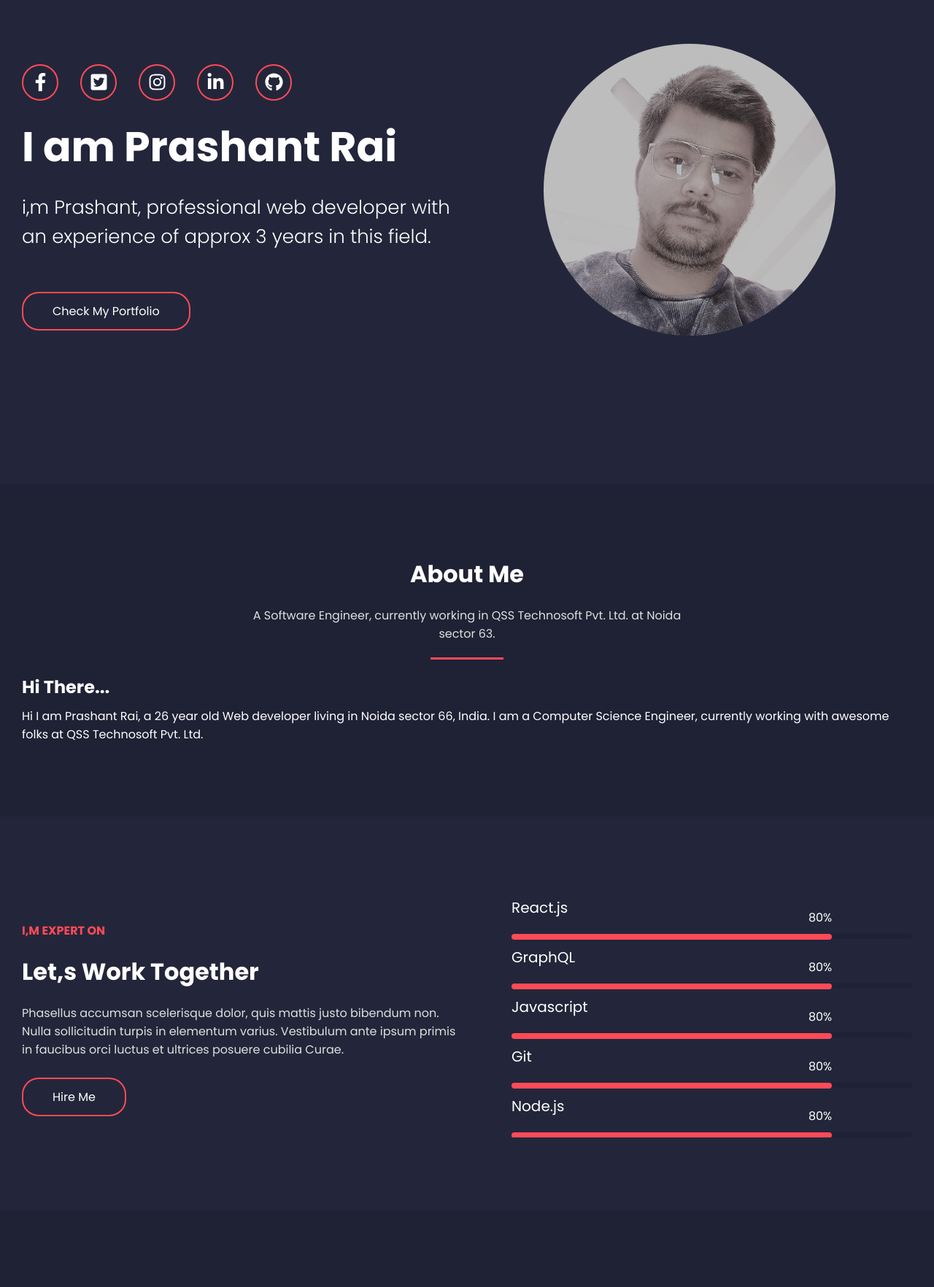
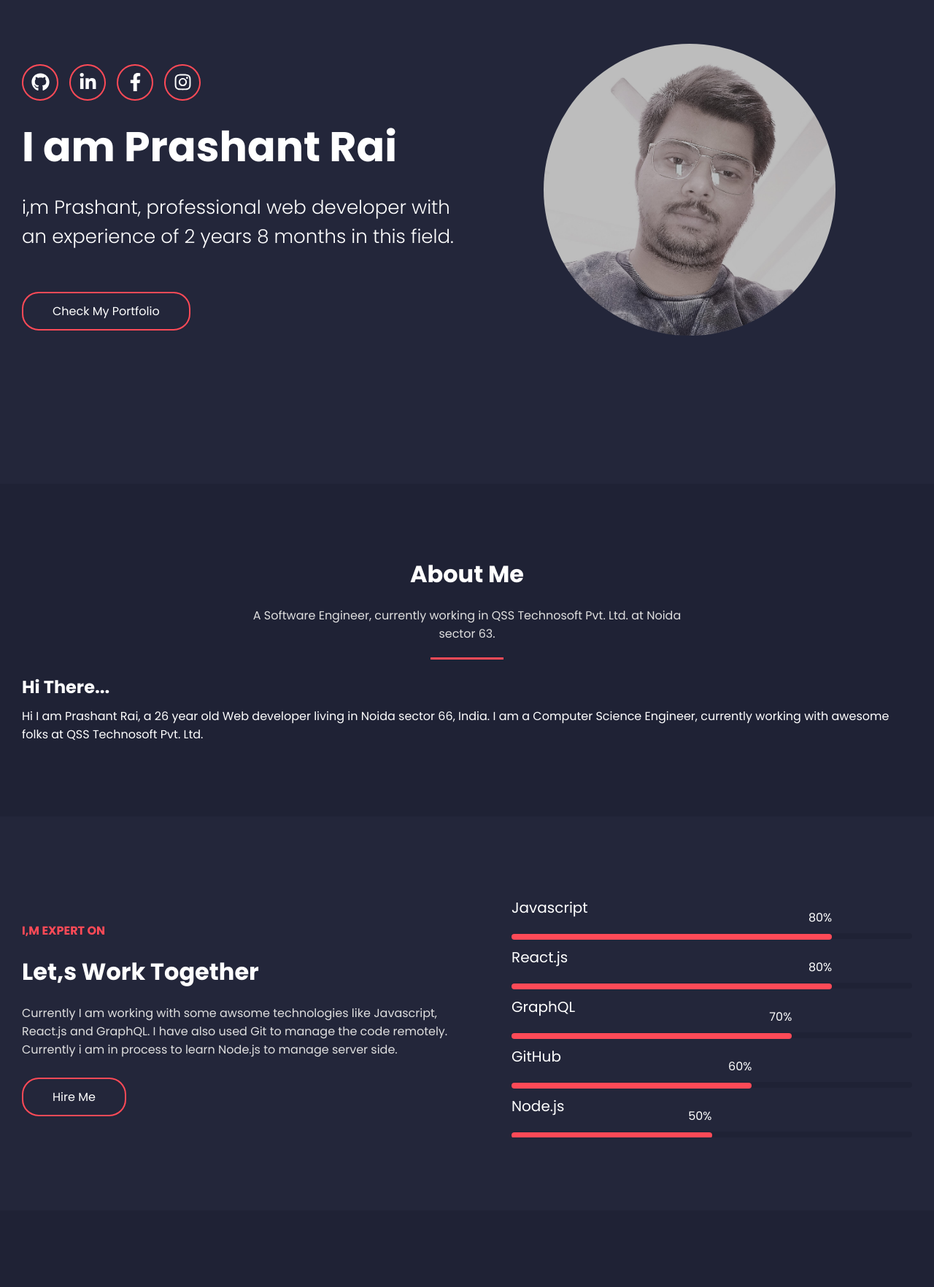
Before and after one commit to Prashant-Rai/PORTFOLIO, a React (Create React App) app: page / in a window 1280 px wide. Shown: the part 137-1901 px from the top of the page at 73% size. Built offline with nearby package versions, Linux system fonts and the light colour scheme; a web font is replaced by a local one.

Commit message:
Adde synamic content and refactored code

```diff
--- a/src/App.css
+++ b/src/App.css
@@ -102,6 +102,10 @@ body{
   display: flex;
   list-style-type: none;
   margin: 0 0 20px 0;
+}
+
+.basicInfo .socialIcons a{
+  color: #fff;
 }
 
 .basicInfo .socialIcons li{
@@ -239,7 +243,6 @@ body{
 
 .innerBar{
   background: #ff4a57;
-  width: 80%;
   height: 8px;
   border-radius: 30px;
 }
--- a/src/components/Banner.js
+++ b/src/components/Banner.js
@@ -3,7 +3,31 @@ import React from 'react';
 import { FaFacebookF, FaTwitterSquare, FaInstagram, FaLinkedinIn, FaGithub } from "react-icons/fa";
 import prashantImage from '../assets/images/prashant.jpg';
 
+const socialIconMap = [
+    {link: 'https://www.instagram.com/__prashant_rai__/', component: FaGithub},
+    {link: 'https://www.linkedin.com/in/prashantrai118/', component: FaLinkedinIn},
+    {link: 'https://www.facebook.com/prashant.rai.3597789/', component: FaFacebookF},
+    {link: 'https://www.instagram.com/__prashant_rai__/', component: FaInstagram},
+];
+
+const getTotalExperience = (firstDate, secondDate) => {
+    let totalMonths = (secondDate.getFullYear() - firstDate.getFullYear()) * 12;
+    totalMonths -= firstDate.getMonth();
+    totalMonths += secondDate.getMonth();
+    totalMonths = totalMonths <= 0 ? 0 : totalMonths;
+    const years = Math.floor(totalMonths/12), months = totalMonths%12;
+    return `${years} years ${months} months`
+};
+
 const Banner = () => {
+    const socialIcons = socialIconMap.map(({link, component: Component}) => {
+        return <a href={link} target='_blank'><li><Component /></li></a>
+    });
+
+    const JOINING_DATE = new Date('07-02-2018'),
+        CURRENT_DATE = new Date();
+
+    const experience = getTotalExperience(JOINING_DATE, CURRENT_DATE);
     return (
         <header className='banner' id='home'>
             <div className='container'>
@@ -11,14 +35,10 @@ const Banner = () => {
                     <div className='col-6'>
                         <div className='basicInfo'>
                             <ul className='socialIcons'>
-                                <li><FaFacebookF /></li>
-                                <li><FaTwitterSquare /></li>
-                                <li><FaInstagram /></li>
-                                <li><FaLinkedinIn /></li>
-                                <li><FaGithub /></li>
+                                {socialIcons}
                             </ul>
                             <h1>I am Prashant Rai</h1>
-                            <p>i,m Prashant, professional web developer with an experience of approx 3 years in this field.</p>
+                            <p>i,m Prashant, professional web developer with an experience of {experience} in this field.</p>
                             <div className='btn'><a href='#about' className='portfolioBtn'>Check My Portfolio</a></div>
                         </div>
                     </div>
--- a/src/components/Contact.js
+++ b/src/components/Contact.js
@@ -8,7 +8,9 @@ const Contact = () => {
             <div className='container'>
                 <div className='common'>
                     <h1 className='mainHeader'>Contact Me</h1>
-                    <p className='mainContent'>Lorem Ipsum is simply dummy text of the printing and typesetting industry. Lorem Ipsum standard dummy text.</p>
+                    <p className='mainContent'>
+                        I am always excited to work on some awesome projects, contact me and let's discuss over coffee.
+                    </p>
                     <div className='commonBorder'></div>
                 </div>
                 <div className='contactCardsWrapper'>
--- a/src/components/Nav.js
+++ b/src/components/Nav.js
@@ -29,7 +29,7 @@ const Nav = () => {
                 <div className='navItems'>
                     <ul className='navbarLeft'>
                         <div className='navbarLogo'>
-                            <div className='font-effect-neon logoName'>
+                            <div className='logoName'>
                                 Prashant Rai
                                 <div className='logoDesignation'>Software Engineer</div>
                             </div>
--- a/src/components/Skills.js
+++ b/src/components/Skills.js
@@ -1,6 +1,26 @@
-import React from 'react'
+import React from 'react';
+
+const skillsMap = [
+    {id: 1, skillName: 'Javascript', skillCount: 8/10},
+    {id: 2, skillName: 'React.js', skillCount: 8/10},
+    {id: 3, skillName: 'GraphQL', skillCount: 7/10},
+    {id: 4, skillName: 'GitHub', skillCount: 6/10},
+    {id: 5, skillName: 'Node.js', skillCount: 5/10},
+];
 
 const Skills = () => {
+    const skills = skillsMap.map(({id, skillName, skillCount}) => {
+        return(
+            <div className='skillBar' key={id}>
+                <p>{skillName}</p>
+                <div className='outerBar'>
+                    <div className='innerBar' style={{width: `${skillCount * 100}%`}}>
+                        <div className='skillCount'>{skillCount * 100}%</div>
+                    </div>
+                </div>
+            </div>
+        );
+    })
     return (
         <div className='skills' id='skills'>
             <div className='container'>
@@ -9,53 +29,13 @@ const Skills = () => {
                         <div className='expertise'>
                             <h5 className='expertHeaderSmall'>I,M EXPERT ON</h5>
                             <h2 className='mainHeader'>Let,s Work Together</h2>
-                            <p className='skillsDescription mainContent'>Phasellus accumsan scelerisque dolor, quis mattis justo bibendum non. Nulla sollicitudin turpis in elementum varius. Vestibulum ante ipsum primis in faucibus orci luctus et ultrices posuere cubilia Curae.</p>
+                            <p className='skillsDescription mainContent'>Currently I am working with some awsome technologies like Javascript, React.js and GraphQL. I have also used Git to manage the code remotely. Currently i am in process to learn Node.js to manage server side.</p>
                             <div className='btn'><a href='#' className='portfolioBtn'>Hire Me</a></div>
                         </div>
                     </div>
                     <div className='col-6'>
                         <div className='skillRatings'>
-                            <div className='skillBar'>
-                                <p>React.js</p>
-                                <div className='outerBar'>
-                                    <div className='innerBar'>
-                                        <div className='skillCount'>80%</div>
-                                    </div>
-                                </div>
-                            </div>
-                            <div className='skillBar'>
-                                <p>GraphQL</p>
-                                <div className='outerBar'>
-                                    <div className='innerBar'>
-                                        <div className='skillCount'>80%</div>
-                                    </div>
-                                </div>
-                            </div>
-                            <div className='skillBar'>
-                                <p>Javascript</p>
-                                <div className='outerBar'>
-                                    <div className='innerBar'>
-                                        <div className='skillCount'>80%</div>
-                                    </div>
-                                </div>
-                            </div>
-                            <div className='skillBar'>
-                                <p>Git</p>
-                                <div className='outerBar'>
-                                    <div className='innerBar'>
-                                        <div className='skillCount'>80%</div>
-                                    </div>
-                                </div>
-                            </div>
-                            <div className='skillBar'>
-                                <p>Node.js</p>
-                                <div className='outerBar'>
-                                    <div className='innerBar'>
-                                        <div className='skillCount'>80%</div>
-                                    </div>
-                                </div>
-                            </div>
-
+                            {skills}
                         </div>
                     </div>
                 </div>
```
